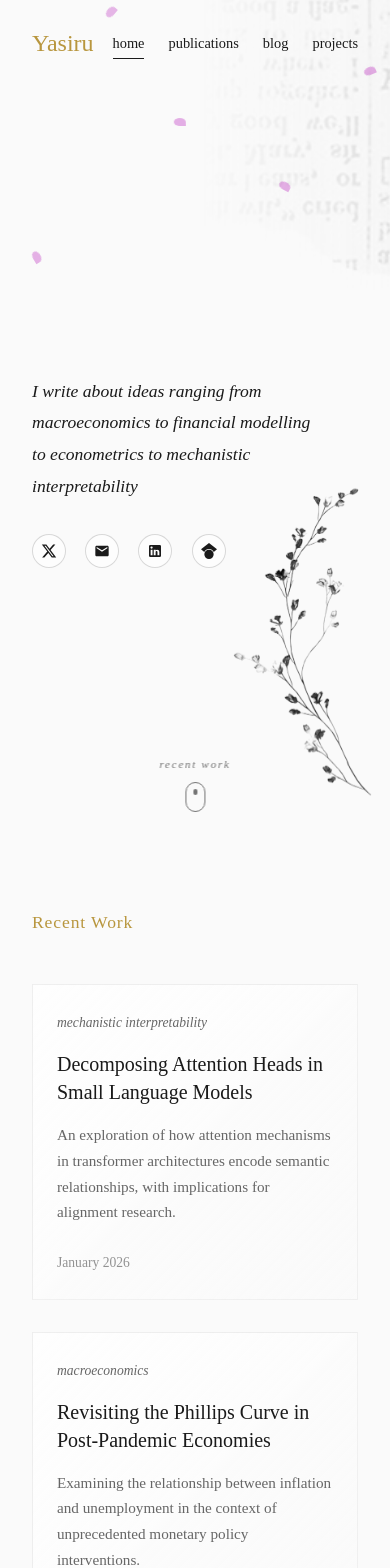
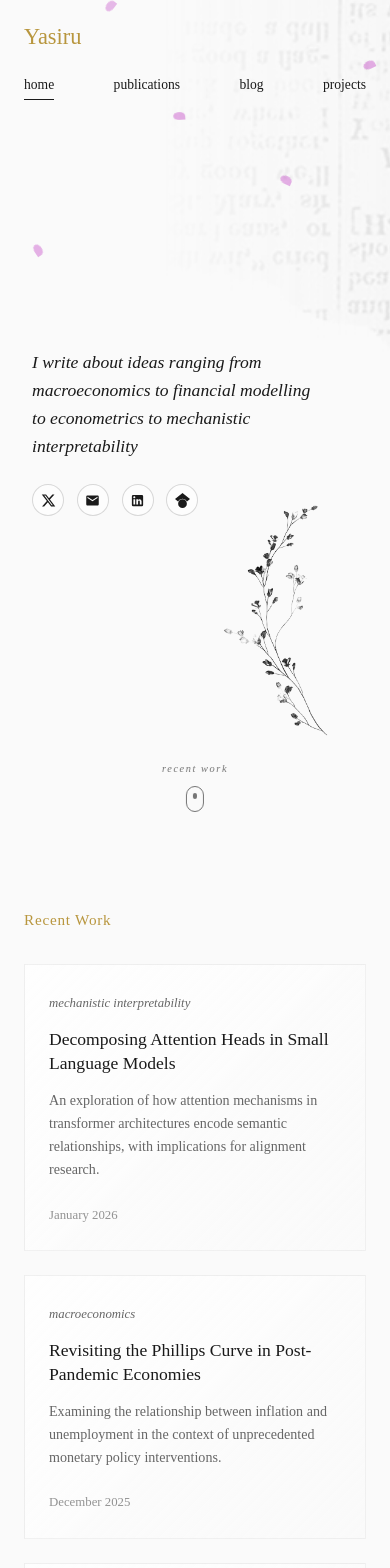
Before and after one commit to Yassa777/Yasiru-portfolio, a React (Vite) app: page / in a window 390 px wide. Shown: the top 1568 px of the page. Built offline with nearby package versions, Linux system fonts and the light colour scheme; a web font is replaced by a local one.

Commit message:
optimize for mobile

```diff
--- a/src/App.css
+++ b/src/App.css
@@ -19,6 +19,14 @@ main {
 
 @media (max-width: 768px) {
   .footer {
-    padding: 1.5rem 2rem;
+    padding: 1.8rem 2rem;
+    font-size: 0.8rem;
   }
 }
+
+@media (max-width: 480px) {
+  .footer {
+    padding: 1.5rem 1.5rem;
+    font-size: 0.75rem;
+  }
+}
--- a/src/components/Contact.css
+++ b/src/components/Contact.css
@@ -46,8 +46,16 @@
   transition: opacity 0.3s ease;
 }
 
-.contact-link:hover {
-  opacity: 0.7;
+@media (hover: hover) and (pointer: fine) {
+  .contact-link:hover {
+    opacity: 0.7;
+  }
+}
+
+@media (hover: none) and (pointer: coarse) {
+  .contact-link:active {
+    opacity: 0.6;
+  }
 }
 
 .link-label {
@@ -71,14 +79,53 @@
     gap: 3rem;
   }
 
+  .contact-title {
+    font-size: 1rem;
+  }
+
+  .contact-text {
+    font-size: 1rem;
+    max-width: 100%;
+  }
+
   .contact-links {
     grid-template-columns: repeat(2, 1fr);
-    gap: 1.5rem 2rem;
+    gap: 2rem 2.5rem;
+  }
+
+  .link-value {
+    font-size: 0.95rem;
   }
 }
 
 @media (max-width: 480px) {
+  .contact {
+    padding: 3.5rem 1.5rem;
+  }
+
+  .contact-container {
+    gap: 2.5rem;
+  }
+
+  .contact-title {
+    font-size: 0.95rem;
+  }
+
+  .contact-text {
+    font-size: 0.95rem;
+    line-height: 1.6;
+  }
+
   .contact-links {
     grid-template-columns: 1fr;
+    gap: 1.8rem;
+  }
+
+  .link-label {
+    font-size: 0.75rem;
+  }
+
+  .link-value {
+    font-size: 0.9rem;
   }
 }
--- a/src/components/FeaturedWork.css
+++ b/src/components/FeaturedWork.css
@@ -34,9 +34,18 @@
   cursor: pointer;
 }
 
-.work-card:hover {
-  transform: translateY(-4px);
-  box-shadow: 0 12px 40px rgba(0, 0, 0, 0.08);
+@media (hover: hover) and (pointer: fine) {
+  .work-card:hover {
+    transform: translateY(-4px);
+    box-shadow: 0 12px 40px rgba(0, 0, 0, 0.08);
+  }
+}
+
+@media (hover: none) and (pointer: coarse) {
+  .work-card:active {
+    transform: translateY(-2px);
+    box-shadow: 0 8px 30px rgba(0, 0, 0, 0.08);
+  }
 }
 
 .work-category {
@@ -77,14 +86,67 @@
 
 @media (max-width: 768px) {
   .featured-work {
-    padding: 4rem 2rem;
+    padding: 5rem 2rem;
+  }
+
+  .section-title {
+    font-size: 1rem;
+    margin-bottom: 2.5rem;
   }
 
   .works-grid {
     grid-template-columns: 1fr;
+    gap: 2rem;
+  }
+
+  .work-card {
+    padding: 1.8rem;
+  }
+
+  .work-title {
+    font-size: 1.2rem;
+  }
+
+  .work-excerpt {
+    font-size: 0.92rem;
+    line-height: 1.65;
+  }
+}
+
+@media (max-width: 480px) {
+  .featured-work {
+    padding: 4rem 1.5rem;
+  }
+
+  .section-title {
+    font-size: 0.95rem;
+    margin-bottom: 2rem;
+  }
+
+  .works-grid {
+    gap: 1.5rem;
   }
 
   .work-card {
     padding: 1.5rem;
   }
+
+  .work-category {
+    font-size: 0.8rem;
+    margin-bottom: 0.8rem;
+  }
+
+  .work-title {
+    font-size: 1.1rem;
+    margin-bottom: 0.8rem;
+  }
+
+  .work-excerpt {
+    font-size: 0.88rem;
+    margin-bottom: 1.2rem;
+  }
+
+  .work-date {
+    font-size: 0.8rem;
+  }
 }
--- a/src/components/Header.css
+++ b/src/components/Header.css
@@ -39,14 +39,21 @@
   transition: width 0.3s ease;
 }
 
-.nav-link:hover::after,
 .nav-link.active::after {
   width: 100%;
+}
+
+@media (hover: hover) and (pointer: fine) {
+  .nav-link:hover::after {
+    width: 100%;
+  }
 }
 
 @media (max-width: 768px) {
   .header {
     padding: 1.5rem 2rem;
+    flex-wrap: wrap;
+    gap: 1.5rem;
   }
 
   .logo {
@@ -58,6 +65,44 @@
   }
 
   .nav-link {
+    font-size: 0.95rem;
+  }
+}
+
+@media (max-width: 640px) {
+  .header {
+    padding: 1.5rem 1.5rem;
+    flex-direction: column;
+    align-items: flex-start;
+    gap: 1.2rem;
+  }
+
+  .logo {
+    font-size: 1.4rem;
+  }
+
+  .nav {
+    gap: 1.2rem;
+    width: 100%;
+    justify-content: space-between;
+  }
+
+  .nav-link {
     font-size: 0.9rem;
   }
 }
+
+@media (max-width: 480px) {
+  .header {
+    padding: 1.2rem 1.5rem;
+  }
+
+  .nav {
+    gap: 0.8rem;
+    flex-wrap: wrap;
+  }
+
+  .nav-link {
+    font-size: 0.85rem;
+  }
+}
--- a/src/components/Hero.css
+++ b/src/components/Hero.css
@@ -68,12 +68,6 @@
   background-color: rgba(255, 255, 255, 0.5);
 }
 
-.social-link:hover {
-  border-color: var(--color-gold);
-  background-color: rgba(184, 150, 62, 0.1);
-  transform: translateY(-2px);
-}
-
 .social-link svg {
   width: 18px;
   height: 18px;
@@ -81,8 +75,28 @@
   transition: fill 0.3s ease;
 }
 
-.social-link:hover svg {
-  fill: var(--color-gold);
+@media (hover: hover) and (pointer: fine) {
+  .social-link:hover {
+    border-color: var(--color-gold);
+    background-color: rgba(184, 150, 62, 0.1);
+    transform: translateY(-2px);
+  }
+
+  .social-link:hover svg {
+    fill: var(--color-gold);
+  }
+}
+
+@media (hover: none) and (pointer: coarse) {
+  .social-link:active {
+    border-color: var(--color-gold);
+    background-color: rgba(184, 150, 62, 0.15);
+    transform: scale(0.95);
+  }
+
+  .social-link:active svg {
+    fill: var(--color-gold);
+  }
 }
 
 .plant-container {
@@ -116,8 +130,17 @@
   transition: opacity 0.3s ease;
 }
 
-.scroll-indicator:hover {
-  opacity: 1;
+@media (hover: hover) and (pointer: fine) {
+  .scroll-indicator:hover {
+    opacity: 1;
+  }
+}
+
+@media (hover: none) and (pointer: coarse) {
+  .scroll-indicator:active {
+    opacity: 1;
+    transform: translateX(-50%) scale(0.95);
+  }
 }
 
 .scroll-text {
@@ -281,31 +304,42 @@
 }
 
 @media (max-width: 768px) {
+  .hero {
+    min-height: 100vh;
+    padding-bottom: 80px;
+  }
+
   .hero-content {
     padding: 0 2rem;
-    padding-top: 100px;
+    padding-top: 120px;
+    max-width: 100%;
   }
 
   .tagline {
-    font-size: 1.1rem;
+    font-size: 1.25rem;
+    line-height: 1.7;
+    margin-bottom: 1.5rem;
   }
 
   .hero-bg {
-    width: 80%;
-    right: -30%;
-    opacity: 0.95;
+    width: 70%;
+    right: -20%;
+    opacity: 0.85;
+    top: 0;
   }
 
   .plant-container {
-    bottom: 5%;
+    bottom: 10%;
+    left: 50%;
   }
 
   .plant {
-    height: 40vh;
+    height: 35vh;
+    max-height: 350px;
   }
 
   .scroll-indicator {
-    bottom: 2rem;
+    bottom: 2.5rem;
   }
 
   .scroll-text {
@@ -318,16 +352,69 @@
   }
 
   .hero-socials {
-    gap: 1.2rem;
+    gap: 1rem;
+    margin-top: 1rem;
   }
 
   .social-link {
-    width: 34px;
-    height: 34px;
+    width: 36px;
+    height: 36px;
   }
 
   .social-link svg {
-    width: 16px;
-    height: 16px;
+    width: 17px;
+    height: 17px;
   }
 }
+
+@media (max-width: 480px) {
+  .hero-content {
+    padding-top: 100px;
+  }
+
+  .tagline {
+    font-size: 1.1rem;
+    line-height: 1.6;
+  }
+
+  .hero-bg {
+    width: 85%;
+    right: -25%;
+    opacity: 0.75;
+  }
+
+  .plant {
+    height: 30vh;
+  }
+
+  .plant-container {
+    bottom: 12%;
+  }
+
+  .hero-socials {
+    gap: 0.8rem;
+  }
+
+  .social-link {
+    width: 32px;
+    height: 32px;
+  }
+
+  .social-link svg {
+    width: 15px;
+    height: 15px;
+  }
+
+  .scroll-indicator {
+    bottom: 2rem;
+  }
+
+  .scroll-text {
+    font-size: 0.65rem;
+  }
+
+  .scroll-arrow {
+    width: 18px;
+    height: 26px;
+  }
+}
--- a/src/index.css
+++ b/src/index.css
@@ -25,6 +25,8 @@ body {
   color: var(--color-text);
   line-height: 1.6;
   overflow-x: hidden;
+  -webkit-font-smoothing: antialiased;
+  -moz-osx-font-smoothing: grayscale;
 }
 
 a {
@@ -36,3 +38,17 @@ a {
   background-color: var(--color-gold);
   color: white;
 }
+
+/* Touch-friendly improvements */
+@media (hover: none) and (pointer: coarse) {
+  a, button {
+    -webkit-tap-highlight-color: rgba(184, 150, 62, 0.2);
+  }
+}
+
+/* Prevent zoom on input focus on iOS */
+@supports (-webkit-touch-callout: none) {
+  input, textarea, select {
+    font-size: 16px;
+  }
+}
```
